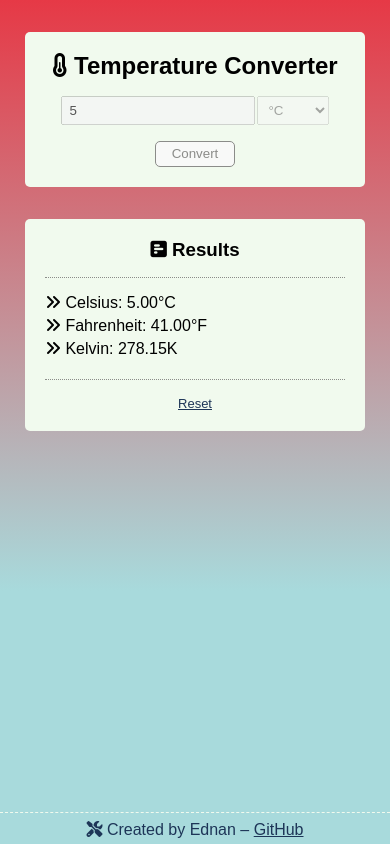
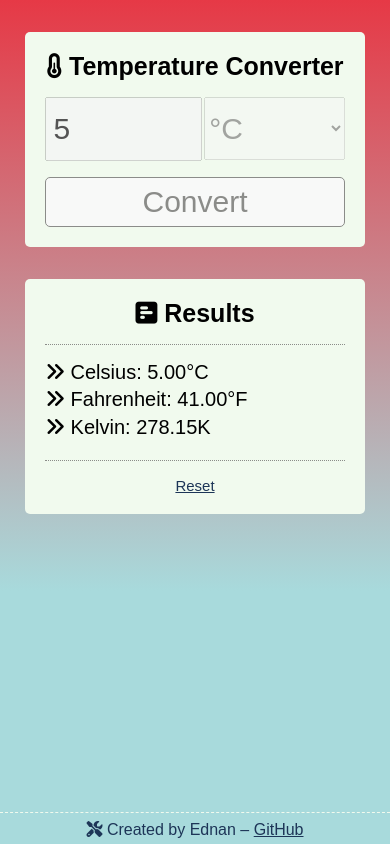
Before and after one commit to ednanf/temperature-converter, a plain HTML site: page index.html in a window 390 px wide. Both pictures are taken after typing "5" into the empty fields and a click on the button "Convert". Drawn offline with Linux system fonts and the light colour scheme.

Commit message:
Optimized for mobile

```diff
--- a/css/style.css
+++ b/css/style.css
@@ -77,6 +77,7 @@ button:disabled {
 }
 
 #converter-container h1 {
+  font-size: 25px;
   padding-bottom: 1rem;
 }
 
@@ -105,6 +106,10 @@ button:disabled {
   max-width: 300px;
 }
 
+#results-container h3 {
+  font-size: 25px;
+}
+
 #results-text {
   display: flex;
   flex-direction: column;
@@ -114,11 +119,12 @@ button:disabled {
 
 #results-text p {
   margin-bottom: 0.3rem;
+  font-size: 20px;
 }
 
 /* RESET */
 #reset-text {
-  font-size: small;
+  font-size: 13px;
   color: #1d3557;
   text-decoration: underline;
   cursor: pointer;
@@ -144,3 +150,49 @@ button:disabled {
 #footer-container a:hover {
   color: #e63946;
 }
+
+/* <<<<<<<<<< RESPONSIVE DESIGN >>>>>>>>>>*/
+@media (max-width: 700px) {
+  #converter-container h1 {
+    font-size: 25px;
+  }
+
+  #fields-container {
+    /* border: 1px solid red ; */
+    display: flex;
+    justify-content: space-between;
+    align-items: center;
+    padding-bottom: 1rem;
+  }
+
+  #fields-container input {
+    width: 50%;
+    height: 50px;
+    font-size: 30px;
+  }
+
+  #fields-container select {
+    height: 63px;
+    font-size: 30px;
+    width: 50%;
+    padding: 0.3rem 0;
+  }
+
+  button {
+    height: 50px;
+    width: 100%;
+    font-size: 30px;
+  }
+
+  #results-container h3 {
+    font-size: 25px;
+  }
+
+  #results-text {
+    font-size: 20px;
+  }
+
+  #reset-text {
+    font-size: 15px;
+  }
+}
--- a/index.html
+++ b/index.html
@@ -26,7 +26,7 @@
     <section id="converter-container">
       <h1><i class="fa-solid fa-temperature-half"></i> Temperature Converter</h1>
       <div id="fields-container">
-        <input type="number" id="temperature-input" placeholder="Enter temperature...">
+        <input type="number" id="temperature-input" placeholder="0...">
         <select name="temperature-selector" id="temperature-selector">
           <option value="celsius">°C</option>
           <option value="fahrenheit">°F</option>
--- a/js/script.js
+++ b/js/script.js
@@ -46,11 +46,7 @@ function convertTemperature (value, unit) {
       fahrenheitResult.innerHTML = tempFahrenheit
       kelvinResult.innerHTML = tempKelvin
 
-      // pCelsius.style.display = 'none'
-
-      convertButton.disabled = true
-      selectedUnit.disabled = true
-      numberInput.disabled = true
+      disableInterface()
 
       break
 
@@ -63,11 +59,7 @@ function convertTemperature (value, unit) {
       fahrenheitResult.innerHTML = tempFahrenheit
       kelvinResult.innerHTML = tempKelvin
 
-      // pFahrenheit.style.display = 'none'
-
-      convertButton.disabled = true
-      selectedUnit.disabled = true
-      numberInput.disabled = true
+      disableInterface()
 
       break
 
@@ -80,11 +72,7 @@ function convertTemperature (value, unit) {
       fahrenheitResult.innerHTML = tempFahrenheit
       kelvinResult.innerHTML = tempKelvin
 
-      // pKelvin.style.display = 'none'
-
-      convertButton.disabled = true
-      selectedUnit.disabled = true
-      numberInput.disabled = true
+      disableInterface()
 
       break
   }
@@ -98,3 +86,9 @@ function reset () {
   numberInput.value = ''
   selectedUnit.value = 'celsius'
 }
+
+function disableInterface () {
+  convertButton.disabled = true
+  selectedUnit.disabled = true
+  numberInput.disabled = true
+}
```
